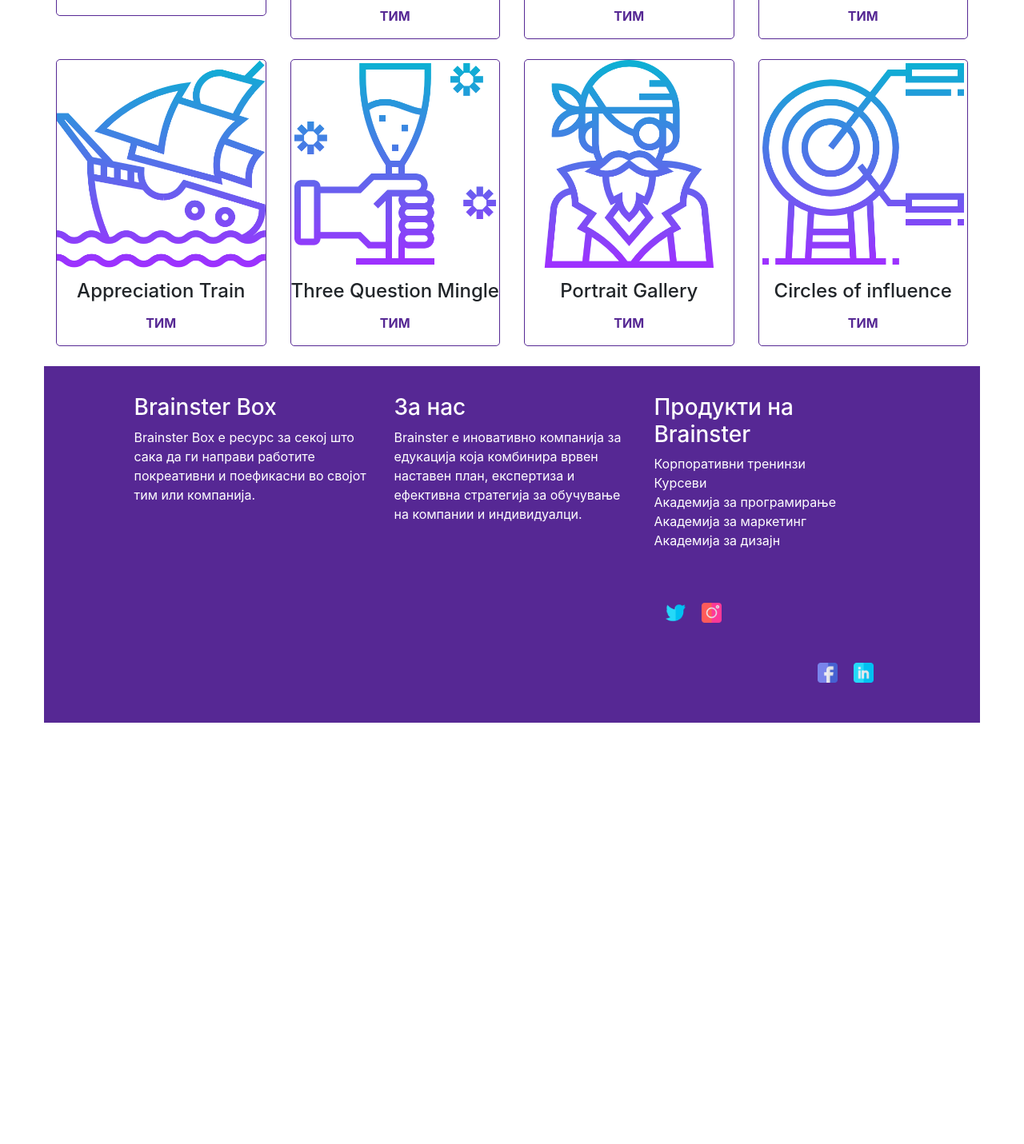
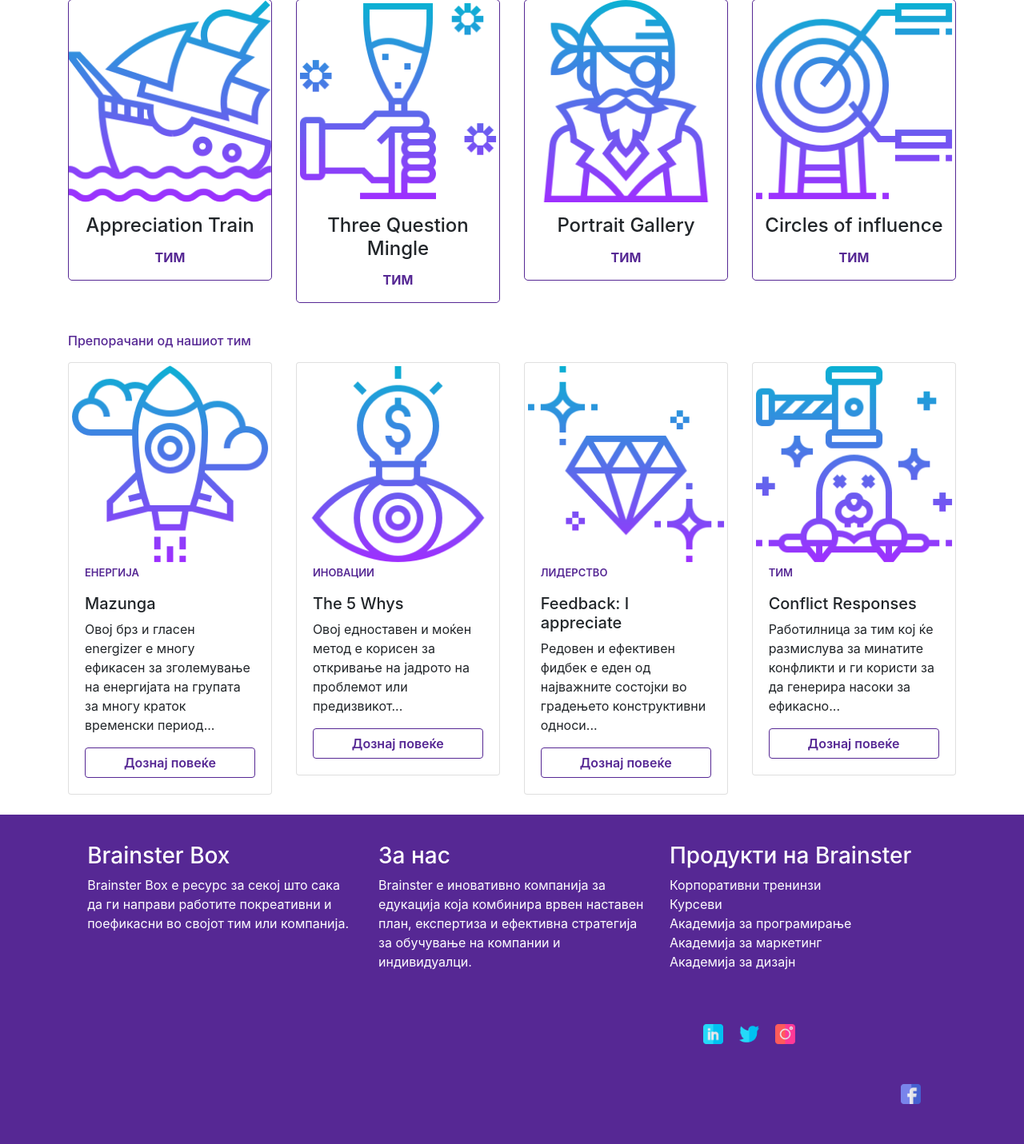
Before and after one commit to DimitarStojmenovski/Tret-Proekt, a PHP site: page /tretProekt.html in a window 1280 px wide. Shown: the part 4899-6330 px from the top of the page at 80% size. Before the commit the page ends 5803 px from the top, so only its background shows below. Run offline with PHP 8.4, Linux system fonts and the light colour scheme; some libraries are stand-ins or nearby versions.

Commit message:
Add files via upload

```diff
--- a/tretProekt.css
+++ b/tretProekt.css
@@ -1827,6 +1827,17 @@
 /* MEDIA QUERY */
 
 
+/* 1200px - 1409px */
+
+@media (min-width: 1200px) and (max-width: 1409px) {
+    .instaIkona{
+        margin-right: 53% !important;
+    }
+}
+
+/* 1200px - 1409px */
+
+
 /* 992px - 1199.98px */
 
 @media (min-width: 992px) and (max-width: 1199.98px) {
--- a/tretProekt.html
+++ b/tretProekt.html
@@ -1,17 +1,24 @@
 <!doctype html>
 <html lang="en">
+
 <head>
   <meta charset="utf-8">
   <meta name="viewport" content="width=device-width, initial-scale=1, shrink-to-fit=no">
-    <link rel="stylesheet" href="https://use.fontawesome.com/releases/v5.4.2/css/all.css" integrity="sha384-/rXc/GQVaYpyDdyxK+ecHPVYJSN9bmVFBvjA/9eOB+pb3F2w2N6fc5qB9Ew5yIns" crossorigin="anonymous">
-    <link rel="stylesheet" href="https://stackpath.bootstrapcdn.com/bootstrap/4.1.3/css/bootstrap.min.css" integrity="sha384-MCw98/SFnGE8fJT3GXwEOngsV7Zt27NXFoaoApmYm81iuXoPkFOJwJ8ERdknLPMO" crossorigin="anonymous">
-    <script src="https://code.jquery.com/jquery-3.3.1.slim.min.js" integrity="sha384-q8i/X+965DzO0rT7abK41JStQIAqVgRVzpbzo5smXKp4YfRvH+8abtTE1Pi6jizo" crossorigin="anonymous"></script>
-    <script src="https://cdnjs.cloudflare.com/ajax/libs/popper.js/1.14.3/umd/popper.min.js" integrity="sha384-ZMP7rVo3mIykV+2+9J3UJ46jBk0WLaUAdn689aCwoqbBJiSnjAK/l8WvCWPIPm49" crossorigin="anonymous"></script>
-    <script src="https://stackpath.bootstrapcdn.com/bootstrap/4.1.3/js/bootstrap.min.js" integrity="sha384-ChfqqxuZUCnJSK3+MXmPNIyE6ZbWh2IMqE241rYiqJxyMiZ6OW/JmZQ5stwEULTy" crossorigin="anonymous"></script>
+  <link rel="stylesheet" href="https://use.fontawesome.com/releases/v5.4.2/css/all.css" integrity="sha384-/rXc/GQVaYpyDdyxK+ecHPVYJSN9bmVFBvjA/9eOB+pb3F2w2N6fc5qB9Ew5yIns"
+    crossorigin="anonymous">
+  <link rel="stylesheet" href="https://stackpath.bootstrapcdn.com/bootstrap/4.1.3/css/bootstrap.min.css" integrity="sha384-MCw98/SFnGE8fJT3GXwEOngsV7Zt27NXFoaoApmYm81iuXoPkFOJwJ8ERdknLPMO"
+    crossorigin="anonymous">
+  <script src="https://code.jquery.com/jquery-3.3.1.slim.min.js" integrity="sha384-q8i/X+965DzO0rT7abK41JStQIAqVgRVzpbzo5smXKp4YfRvH+8abtTE1Pi6jizo"
+    crossorigin="anonymous"></script>
+  <script src="https://cdnjs.cloudflare.com/ajax/libs/popper.js/1.14.3/umd/popper.min.js" integrity="sha384-ZMP7rVo3mIykV+2+9J3UJ46jBk0WLaUAdn689aCwoqbBJiSnjAK/l8WvCWPIPm49"
+    crossorigin="anonymous"></script>
+  <script src="https://stackpath.bootstrapcdn.com/bootstrap/4.1.3/js/bootstrap.min.js" integrity="sha384-ChfqqxuZUCnJSK3+MXmPNIyE6ZbWh2IMqE241rYiqJxyMiZ6OW/JmZQ5stwEULTy"
+    crossorigin="anonymous"></script>
   <link rel="stylesheet" href="tretProekt.css">
 
   <title>Tret proekt</title>
 </head>
+
 <body>
   <div class="container-fluid">
     <button onclick="topFunction()" id="myBtn" title="Go to top" class="btn btn">Топ</button>
@@ -19,22 +26,29 @@
       <div class="pos-f-t">
         <nav class="navbar navbar-light bg-lightgrey">
           <a href="#" class="navbar-brand">
-              <span><img src="Materijali/Brainster-Logo.png" alt="logo" class="img-responsive" width="45px"> <strong>BRAINSTERBOX</strong></span>
+            <span class="logoName"><img src="Materijali/Brainster-Logo.png" alt="logo" class="img-responsive" width="45px">
+              <strong>BRAINSTERBOX</strong></span>
           </a>
           <button type="button" data-toggle="collapse" data-target="#demo" class="btn ml-auto prashalnik"><i class="fas fa-question"></i></button>
           <h5 class="headlineMeni">МЕНИ</h5>
-            <button class="navbar-toggler" type="button" data-toggle="collapse" data-target="#navbarToggleExternalContent" aria-controls="navbarToggleExternalContent" aria-expanded="false" aria-label="Toggle navigation">
+          <button class="navbar-toggler" type="button" data-toggle="collapse" data-target="#navbarToggleExternalContent"
+            aria-controls="navbarToggleExternalContent" aria-expanded="false" aria-label="Toggle navigation">
             <span class="navbar-toggler-icon"></span>
           </button>
         </nav>
         <div class="collapse visina" id="navbarToggleExternalContent">
           <div class="bg-lightgrey p-4 centarMeni">
             <ul class="list-group list-group-flush ulMeni">
-                <li class="list-group-item"><a href="https://www.brainster.io/business" target="_blank" class="listItem1">Корпоративни тренинзи</a></li>
-                <li class="list-group-item"><a href="https://brainster.co/courses#!/grid/infinite/throttle:30/threshold:30/" target="_blank" class="listItem2">Курсеви</a></li>
-                <li class="list-group-item"><a href="http://codepreneurs.co/" target="_blank" class="listItem3">Академија за програмирање</a></li>
-                <li class="list-group-item"><a href="https://www.brainster.io/marketpreneurs" target="_blank" class="listItem4">Академија за маркетинг</a></li>
-                <li class="list-group-item"><a href="https://www.brainster.io/akademija-za-dizajn" target="_blank" class="listItem5">Академија за дизајн</a></li>
+              <li class="list-group-item"><a href="https://www.brainster.io/business" target="_blank" class="listItem1">Корпоративни
+                  тренинзи</a></li>
+              <li class="list-group-item"><a href="https://brainster.co/courses#!/grid/infinite/throttle:30/threshold:30/"
+                  target="_blank" class="listItem2">Курсеви</a></li>
+              <li class="list-group-item"><a href="http://codepreneurs.co/" target="_blank" class="listItem3">Академија
+                  за програмирање</a></li>
+              <li class="list-group-item"><a href="https://www.brainster.io/marketpreneurs" target="_blank" class="listItem4">Академија
+                  за маркетинг</a></li>
+              <li class="list-group-item"><a href="https://www.brainster.io/akademija-za-dizajn" target="_blank" class="listItem5">Академија
+                  за дизајн</a></li>
             </ul>
           </div>
         </div>
@@ -45,7 +59,8 @@
           <div class="row violetovaPozadinaRow">
             <div class="col-xl-12 col-lg-12 violetovaPozadinaCol">
               <h3 class="text-center violetovaPozadinaTitle">BRAINSTERBOX</h3>
-                <p class="text-center violetovaPozadinaBody">Твојата лична кутија со ресурси и алатки за креативна колаборација и откривање на потенцијалот во твојот тим или организација.</p>
+              <p class="text-center violetovaPozadinaBody">Твојата лична кутија со ресурси и алатки за креативна
+                колаборација и откривање на потенцијалот во твојот тим или организација.</p>
               <div class="row boxItems">
                 <div class="col-xl-12 col-lg-12 boxItemsRow">
                   <div class="energija">
@@ -66,21 +81,24 @@
                     <img src="Materijali/03.png" width="100px">
                     <p><span class="liderstvoBody1">РАЗВИЈ ПЕРСОНАЛНО</span><br><span class="liderstvoBody2">ЛИДЕРСТВО</span></p>
                     <hr>
-                      <p class="liderstvoBody3">Алатки за персонален развој, самосвест и како да се интегрира постојано учење и раст.</p>
+                    <p class="liderstvoBody3">Алатки за персонален развој, самосвест и како да се интегрира постојано
+                      учење и раст.</p>
                   </div>
 
                   <div class="akcija">
                     <img src="Materijali/04.png" width="100px">
                     <p><span class="akcijaBody1">НАПРАВИ ПРОМЕНА ПРЕКУ</span><br><span class="akcijaBody2">АКЦИЈА</span></p>
                     <hr>
-                      <p class="akcijaBody3">Алатки фокусирани на имплементација, егзекуција <br>и поддршка на промените <br>во тимот.</p>
+                    <p class="akcijaBody3">Алатки фокусирани на имплементација, егзекуција <br>и поддршка на промените
+                      <br>во тимот.</p>
                   </div>
 
                   <div class="tim">
                     <img src="Materijali/05.png" width="100px">
                     <p><span class="timBody1">ИЗГРАДИ НЕПОБЕДЛИВ</span><br><span class="timBody2">ТИМ</span></p>
                     <hr>
-                      <p class="timBody3">Алатки за ефективни тимови-поттикнување доверба и отвореност за поголема соработка.</p>
+                    <p class="timBody3">Алатки за ефективни тимови-поттикнување доверба и отвореност за поголема
+                      соработка.</p>
                   </div>
                 </div>
               </div>
@@ -94,57 +112,141 @@
         <div class="col-xl-6 col-lg-6 col-md-12 col-sm-12 col-12 kategorija">
           <p class="kategorijaText">Пребарајте по Категорија</p>
           <div class="row kopchinjaRow1">
-              <div class="col-xl-4 col-lg-4 col-md-4 col-sm-4"><button class="btn btn-block kopcheEnergija mainSelector" onclick="filterMain(this)">Енергија <span id="energyCounter" class="counterText"></span></button></div>
-              <div class="col-xl-4 col-lg-4 col-md-4 col-sm-4"><button class="btn btn-block kopcheInovacii mainSelector" onclick="filterMain(this)">Иновации <span id="innovationCounter" class="counterText"></span></button></div>
-              <div class="col-xl-4 col-lg-4 col-md-4 col-sm-4"><button class="btn btn-block kopcheLiderstvo mainSelector" onclick="filterMain(this)">Лидерство <span id="leadershipCounter" class="counterText"></span></button></div>
+            <div class="col-xl-4 col-lg-4 col-md-4 col-sm-4 col-12"><button class="btn btn-block kopcheEnergija mainSelector"
+                onclick="filterMain(this)">Енергија <span id="energyCounter" class="counterText"></span></button></div>
+            <div class="col-xl-4 col-lg-4 col-md-4 col-sm-4 col-12"><button class="btn btn-block kopcheInovacii mainSelector"
+                onclick="filterMain(this)">Иновации <span id="innovationCounter" class="counterText"></span></button></div>
+            <div class="col-xl-4 col-lg-4 col-md-4 col-sm-4 col-12"><button class="btn btn-block kopcheLiderstvo mainSelector"
+                onclick="filterMain(this)">Лидерство <span id="leadershipCounter" class="counterText"></span></button></div>
           </div>
           <div class="row kopchinjaRow2">
-              <div class="col-xl-4 col-lg-4 col-md-4 col-sm-4"><button class="btn btn-block kopcheAkcija mainSelector" onclick="filterMain(this)">Акција <span id="actionCounter" class="counterText"></span></button></div>
-              <div class="col-xl-4 col-lg-4 col-md-4 col-sm-4"><button class="btn btn-block kopcheTim mainSelector" onclick="filterMain(this)">Тим <span id="teamCounter" class="counterText"></span></button></div>
-              <div class="col-xl-4 col-lg-4 col-md-4 col-sm-4"><button id="allButton" class="btn btn-block kopcheSite mainSelector highlightedButton" onclick="filterMain(this)">Сите <span  id="allCounter" class="counterText"></span></button></div>
+            <div class="col-xl-4 col-lg-4 col-md-4 col-sm-4 col-12"><button class="btn btn-block kopcheAkcija mainSelector"
+                onclick="filterMain(this)">Акција <span id="actionCounter" class="counterText"></span></button></div>
+            <div class="col-xl-4 col-lg-4 col-md-4 col-sm-4 col-12"><button class="btn btn-block kopcheTim mainSelector"
+                onclick="filterMain(this)">Тим <span id="teamCounter" class="counterText"></span></button></div>
+            <div class="col-xl-4 col-lg-4 col-md-4 col-sm-4 col-12"><button id="allButton" class="btn btn-block kopcheSite mainSelector highlightedButton"
+                onclick="filterMain(this)">Сите <span id="allCounter" class="counterText"></span></button></div>
           </div>
         </div>
 
         <div class="col-xl-3 col-lg-3 col-md-3 col-sm-3 col-3 vremenskaramkaRow">
           <p class="vremenskaramkaText">Временска рамка (минути)</p>
           <div class="row prvRed">
-              <div class="col-xl-6 col-lg-6 col-md-6 col-sm-6 col-6"><button class="btn btn-block vremeKopche1 timeSelector" onclick="filterTime(this, 5, 30)">5-30</button></div>
-              <div class="col-xl-6 col-lg-6 col-md-6 col-sm-6 col-6"><button class="btn btn-block vremeKopche2 timeSelector" onclick="filterTime(this, 30, 60)">30-60</button></div>
+            <div class="col-xl-6 col-lg-6 col-md-6 col-sm-6 col-6"><button class="btn btn-block vremeKopche1 timeSelector"
+                onclick="filterTime(this, 5, 30)">5-30</button></div>
+            <div class="col-xl-6 col-lg-6 col-md-6 col-sm-6 col-6"><button class="btn btn-block vremeKopche2 timeSelector"
+                onclick="filterTime(this, 30, 60)">30-60</button></div>
           </div>
           <div class="row vtorRed">
-              <div class="col-xl-6 col-lg-6 col-md-6 col-sm-6 col-6"><button class="btn btn-block vremeKopche3 timeSelector" onclick="filterTime(this, 60, 120)">60-120</button></div>
-              <div class="col-xl-6 col-lg-6 col-md-6 col-sm-6 col-6"><button class="btn btn-block vremeKopche4 timeSelector" onclick="filterTime(this, 120, 240)">120-240</button></div>
+            <div class="col-xl-6 col-lg-6 col-md-6 col-sm-6 col-6"><button class="btn btn-block vremeKopche3 timeSelector"
+                onclick="filterTime(this, 60, 120)">60-120</button></div>
+            <div class="col-xl-6 col-lg-6 col-md-6 col-sm-6 col-6"><button class="btn btn-block vremeKopche4 timeSelector"
+                onclick="filterTime(this, 120, 240)">120-240</button></div>
           </div>
         </div>
 
         <div class="col-xl-3 col-lg-3 col-md-3 col-sm-3 col-3 grupaRow">
           <p class="grupaText">Големина на група</p>
           <div class="row">
-              <div class="col-xl-4 col-lg-4 col-md-4 col-sm-4 col-4"><button class="btn btn-block grupaKopche1 groupSelector" onclick="filterGroup(this, 2, 10)">2-10</button></div>
-              <div class="col-xl-4 col-lg-4 col-md-4 col-sm-4 col-4"><button class="btn btn-block grupaKopche2 groupSelector" onclick="filterGroup(this, 10, 40)">10-40</button></div>
-              <div class="col-xl-4 col-lg-4 col-md-4 col-sm-4 col-4"><button class="btn btn-block grupaKopche3 groupSelector" onclick="filterGroup(this, 40)">40+</button></div>
+            <div class="col-xl-4 col-lg-4 col-md-4 col-sm-4 col-4"><button class="btn btn-block grupaKopche1 groupSelector"
+                onclick="filterGroup(this, 2, 10)">2-10</button></div>
+            <div class="col-xl-4 col-lg-4 col-md-4 col-sm-4 col-4"><button class="btn btn-block grupaKopche2 groupSelector"
+                onclick="filterGroup(this, 10, 40)">10-40</button></div>
+            <div class="col-xl-4 col-lg-4 col-md-4 col-sm-4 col-4"><button class="btn btn-block grupaKopche3 groupSelector"
+                onclick="filterGroup(this, 40)">40+</button></div>
           </div>
         </div>
       </div>
 
       <div class="row kartickiRow">
         <div class="col-xl-12 col-lg-12 col-md-12 col-sm-12 col-12">
-            <p class="text-right preporakaText"><a href="#chetiriKartickiRow" class="preporakaTextLink">Препорачани од нашиот тим</a></p>
+          <p class="text-right preporakaText"><a href="#chetiriKartickiRow" class="preporakaTextLink">Препорачани од
+              нашиот тим</a></p>
+        </div>
       </div>
 
       <div id="cardsContainer"></div>
 
+      <p class="dolePreporakaText">Препорачани од нашиот тим</p>
+      <div class="row chetiriKartickiRow" id="chetiriKartickiRow">
+        <div>
+          <div class="col-xl-3 col-lg-3 col-md-6 col-sm-6 col-12 prvaKarticka">
+            <div class="card prvaKartickaKarticka" style="width: 15.93rem;">
+              <img class="card-img-top" src="Materijali/energija/9.png" alt="Mazunga" class="img-fluid" width="200px">
+              <div class="card-body prvaKartickaBody">
+                <p class="prvaKartickaMalTitle">ЕНЕРГИЈА</p>
+                <h5 class="prvaKartickaTitle">Mazunga</h5>
+                <p class="prvaKartickaBody">Овој брз и гласен energizer е многу ефикасен за зголемување на енергијата
+                  на групата за многу краток временски период...</p>
+                <a href="#" class="btn btn-block prvaKartickaKopche">Дознај повеќе</a>
+              </div>
+            </div>
+          </div>
+        </div>
+
+        <div>
+          <div class="col-xl-3 col-lg-3 col-md-6 col-sm-6 col-12 vtoraKarticka">
+            <div class="card vtoraKartickaKarticka" style="width: 15.93rem;">
+              <img class="card-img-top" src="Materijali/inovacii/1.png" alt="Тhe 5 Whys" class="img-fluid" width="200px">
+              <div class="card-body vtoraKartickaBody">
+                <p class="vtoraKartickaMalTitle">ИНОВАЦИИ</p>
+                <h5 class="vtoraKartickaTitle">Тhe 5 Whys</h5>
+                <p class="vtoraKartickaBody">Овој едноставен и моќен метод е корисен за откривање на јадрото на
+                  проблемот или предизвикот...</p>
+                <a href="#" class="btn btn-block vtoraKartickaKopche">Дознај повеќе</a>
+              </div>
+            </div>
+          </div>
+        </div>
+
+        <div>
+          <div class="col-xl-3 col-lg-3 col-md-6 col-sm-6 col-12 tretaKarticka">
+            <div class="card tretaKartickaKarticka" style="width: 15.93rem;">
+              <img class="card-img-top" src="Materijali/liderstvo/03.png" alt="Feedback: I appreciate" class="img-fluid"
+                width="200px">
+              <div class="card-body tretaKartickaBody">
+                <p class="tretaKartickaMalTitle">ЛИДЕРСТВО</p>
+                <h5 class="tretaKartickaTitle">Feedback: I appreciate</h5>
+                <p class="tretaKartickaBody">Редовен и ефективен фидбек е еден од најважните состојки во градењето
+                  конструктивни односи...</p>
+                <a href="#" class="btn btn-block tretaKartickaKopche">Дознај повеќе</a>
+              </div>
+            </div>
+          </div>
+        </div>
+
+        <div>
+          <div class="col-xl-3 col-lg-3 col-md-6 col-sm-6 col-12 chetvrtaKarticka">
+            <div class="card chetvrtaKartickaKarticka" style="width: 15.93rem;">
+              <img class="card-img-top" src="Materijali/tim/1.png" alt="Conflict Responses" class="img-fluid" width="200px">
+              <div class="card-body chetvrtaKartickaBody">
+                <p class="chetvrtaKartickaMalTitle">ТИМ</p>
+                <h5 class="chetvrtaKartickaTitle">Conflict Responses</h5>
+                <p class="chetvrtaKartickaBody">Работилница за тим кој ќе размислува за минатите конфликти и ги користи
+                  за да генерира насоки за ефикасно...</p>
+                <a href="#" class="btn btn-block chetvrtaKartickaKopche">Дознај повеќе</a>
+              </div>
+            </div>
+          </div>
+        </div>
+      </div>
+    </div>
+  </div>
+  </div>
+
   <div class="row footer">
-        <div class="col-xl-10 offset-xl-1 col-lg-10 offset-lg-1 col-md-10 offset-md-1 col-sm-10 offset-sm-1 col-10 offet-1 footerCol">
+    <div class="col-xl-10 offset-xl-1 col-lg-10 offset-lg-1 col-md-10 offset-md-1 col-sm-10 offset-sm-1 col-10 offset-1 footerCol">
       <div class="row">
         <div class="col-xl-4 col-lg-4 col-md-4 col-sm-12 col-12 boxOne">
           <h3 class="footerPrvTitle">Brainster Box</h3>
-              <p>Brainster Box е ресурс за секој што сака да ги направи работите покреативни и поефикасни во својот тим или компанија.</p>
+          <p>Brainster Box е ресурс за секој што сака да ги направи работите покреативни и поефикасни во својот тим или
+            компанија.</p>
         </div>
 
         <div class="col-xl-4 col-lg-4 col-md-4 col-sm-12 col-12 boxTwo">
           <h3 class="footerPrvTitle">За нас</h3>
-              <p>Brainster е иновативно компанија за едукација која комбинира врвен наставен план, експертиза и ефективна стратегија за обучување на компании и индивидуалци.</p>
+          <p>Brainster е иновативно компанија за едукација која комбинира врвен наставен план, експертиза и ефективна
+            стратегија за обучување на компании и индивидуалци.</p>
         </div>
 
         <div class="col-xl-4 col-lg-4 col-md-4 col-sm-12 col-12 boxThree">
@@ -172,4 +274,5 @@
   <script src="dataLoader.js"></script>
   <script src="tretProekt.js"></script>
 </body>
+
 </html>
--- a/tretProekt.js
+++ b/tretProekt.js
@@ -232,5 +232,5 @@ function presentFilter() {
 
 function openGame(name) {
     let param = name.replace(" ","")
-    window.location.href = `energija/helloKitty.html?gameName=${name}`;
+    window.open(`energija/helloKitty.html?gameName=${name}`);
 }
```
Also changed, not shown: other parts of tretProekt.css (+61 -11 lines). Lines whose indentation alone changed are shown as unchanged.
